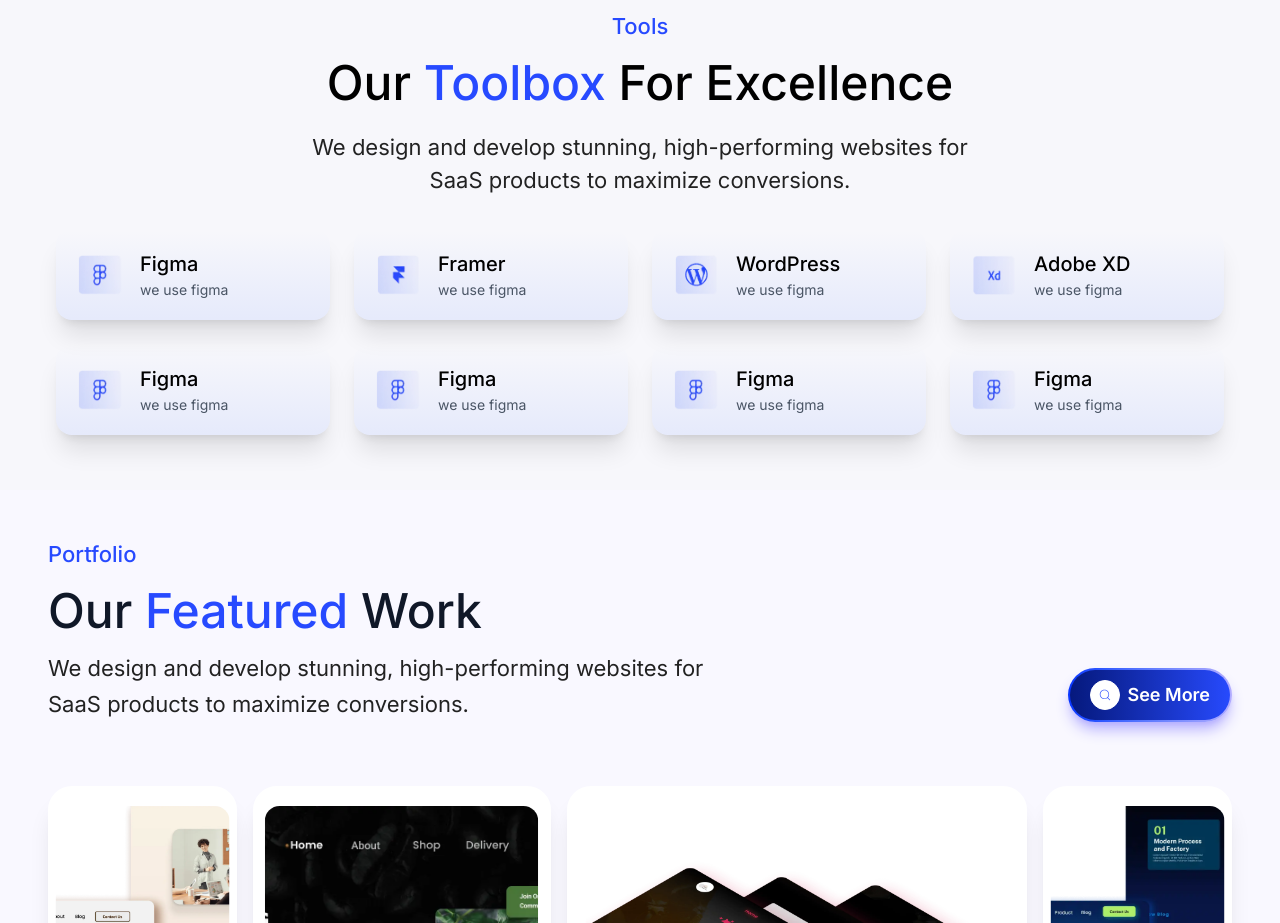
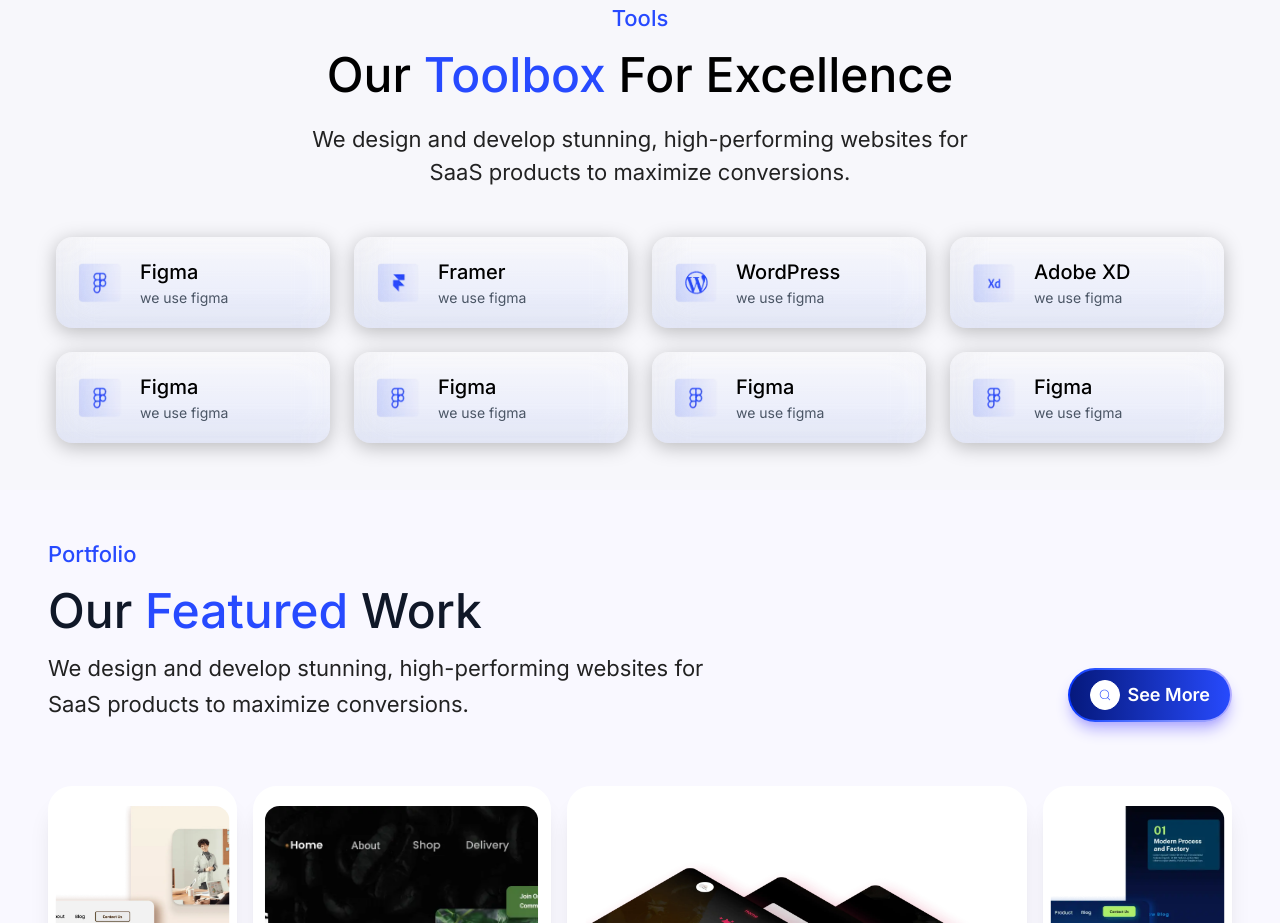
Before and after one commit to TamimOp/WebDevXio, a Next.js app: page / in a window 1280 px wide. Shown: the part 2680-3603 px from the top of the page. Built offline with nearby package versions, Linux system fonts and the light colour scheme.

Commit message:
Enhance Toolbox component with improved hover effects and visual clarity through updated styles and transitions

```diff
--- a/components/Toolbox.jsx
+++ b/components/Toolbox.jsx
@@ -88,7 +88,7 @@ const Toolbox = () => {
           <h2 className="text-[30px] sm:text-4xl md:text-5xl font-medium mb-4">
             Our <span className="text-[#274AFF]">Toolbox</span> For Excellence
           </h2>
-          <p className="text-[#222222] max-w-2xl mx-auto mb-8 text-[15px] sm:text-[16px] md:text-[22px]">
+          <p className="text-[#222222] max-w-2xl mx-auto mb-8 pb-4 text-[15px] sm:text-[16px] md:text-[22px]">
             We design and develop stunning, high-performing websites for SaaS
             products to maximize conversions.
           </p>
@@ -99,20 +99,35 @@ const Toolbox = () => {
           {tools.slice(0, 4).map((tool, index) => (
             <motion.div
               key={index}
-              className="rounded-2xl p-4 sm:p-5 flex items-center gap-3 sm:gap-4 shadow-xl hover:shadow-2xl transition-shadow duration-300"
+              className="rounded-2xl p-4 sm:p-5 flex items-center gap-3 sm:gap-4 transition-shadow duration-300"
               style={{
                 background:
                   "linear-gradient(180deg, rgba(255, 255, 255, 0.054) 0%, rgba(0, 61, 255, 0.0702) 100%)",
+                boxShadow: `
+      0px 4px 18.7px 0px #00000040,
+      -21.69px 21.69px 21.69px 0px #FFFFFF1A inset,
+      21.69px -21.69px 21.69px 0px #C2C2C21A inset
+    `,
+                backdropFilter: "blur(16px)",
+                WebkitBackdropFilter: "blur(16px)",
               }}
               custom={index}
               variants={cardLeftVariants}
               initial="hidden"
               animate={isInView ? "visible" : "hidden"}
               whileHover={{
-                scale: 1.08,
-                rotate: -2,
-                y: -8,
-                boxShadow: "0 16px 40px 0 rgba(39,74,255,0.18)",
+                scale: 1.05,
+                y: -12,
+                rotate: 0,
+                boxShadow: `
+    0px 4px 18.7px 0px #00000040,
+    -21.69px 21.69px 21.69px 0px #FFFFFF1A inset,
+    21.69px -21.69px 21.69px 0px #C2C2C21A inset,
+    0 20px 40px rgba(39,74,255,0.14)
+  `,
+                backdropFilter: "blur(16px)",
+                WebkitBackdropFilter: "blur(16px)",
+                transition: { duration: 0.4, ease: "easeOut" },
               }}
             >
               <div className="w-8 h-6 sm:w-12 sm:h-10 relative">
@@ -141,20 +156,35 @@ const Toolbox = () => {
           {tools.slice(4, 8).map((tool, index) => (
             <motion.div
               key={index + 4}
-              className="rounded-2xl p-4 sm:p-5 flex items-center gap-3 sm:gap-4 shadow-xl hover:shadow-2xl transition-shadow duration-300"
+              className="rounded-2xl p-4 sm:p-5 flex items-center gap-3 sm:gap-4 transition-shadow duration-300"
               style={{
                 background:
                   "linear-gradient(180deg, rgba(255, 255, 255, 0.054) 0%, rgba(0, 61, 255, 0.0702) 100%)",
+                boxShadow: `
+      0px 4px 18.7px 0px #00000040,
+      -21.69px 21.69px 21.69px 0px #FFFFFF1A inset,
+      21.69px -21.69px 21.69px 0px #C2C2C21A inset
+    `,
+                backdropFilter: "blur(16px)",
+                WebkitBackdropFilter: "blur(16px)",
               }}
               custom={index}
               variants={cardRightVariants}
               initial="hidden"
               animate={isInView ? "visible" : "hidden"}
               whileHover={{
-                scale: 1.08,
-                rotate: 2,
-                y: -8,
-                boxShadow: "0 16px 40px 0 rgba(39,74,255,0.18)",
+                scale: 1.05,
+                y: -12,
+                rotate: 0,
+                boxShadow: `
+    0px 4px 18.7px 0px #00000040,
+    -21.69px 21.69px 21.69px 0px #FFFFFF1A inset,
+    21.69px -21.69px 21.69px 0px #C2C2C21A inset,
+    0 20px 40px rgba(39,74,255,0.14)
+  `,
+                backdropFilter: "blur(16px)",
+                WebkitBackdropFilter: "blur(16px)",
+                transition: { duration: 0.4, ease: "easeOut" },
               }}
             >
               <div className="w-8 h-6 sm:w-12 sm:h-10 relative">
```
